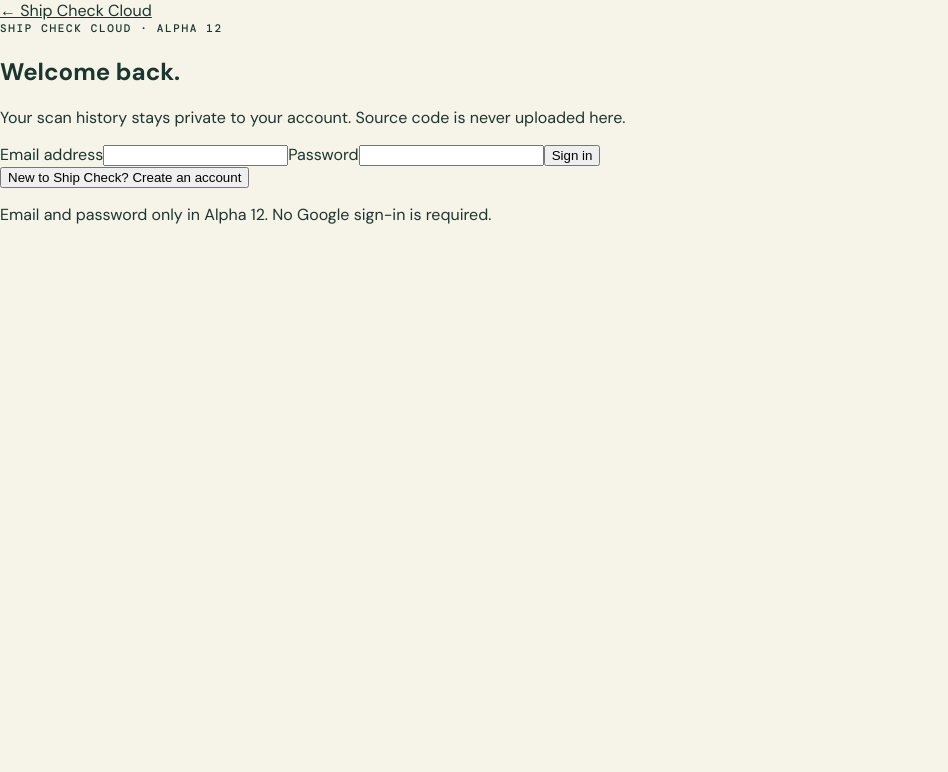
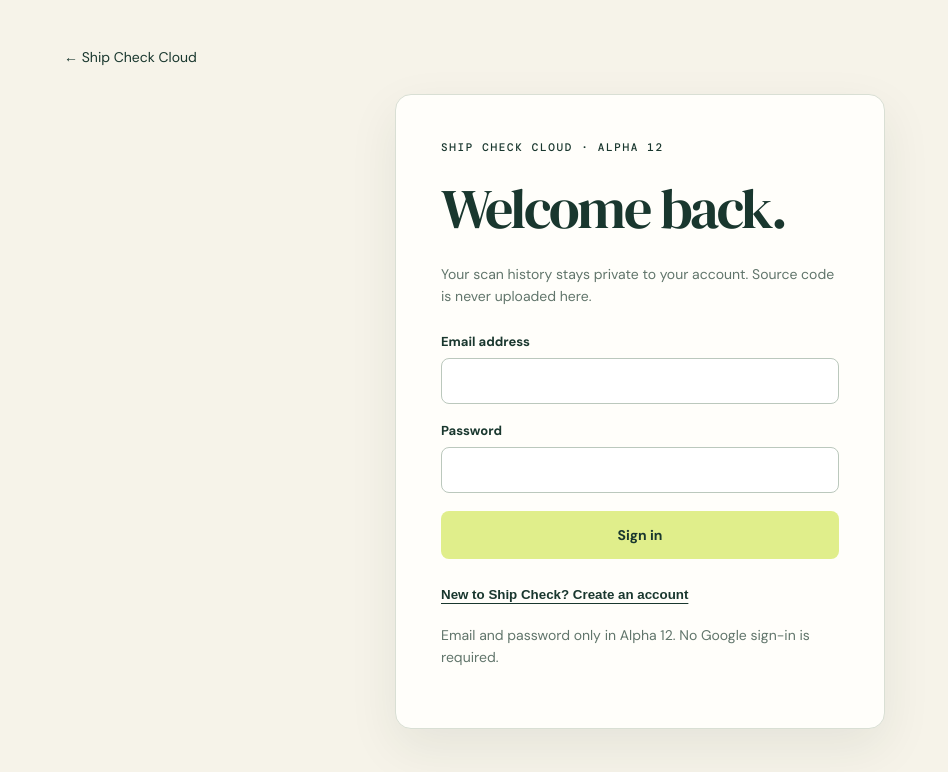
Before and after one commit to tomcwxyz/Ship-check, a Next.js app in the folder apps/cloud/: page /auth in a window 1280 px wide. Shown: the top 772 px of the page, without its empty margins (0-948 px from the left). Built offline with nearby package versions, Linux system fonts and the light colour scheme.

Commit message:
style(cloud): apply shared Ship Check visual language to login, dashboards and tokens

```diff
--- a/apps/cloud/app/globals.css
+++ b/apps/cloud/app/globals.css
@@ -82,3 +82,75 @@
 }
 @media (max-width: 430px) { .wordmark { font-size: 21px; } .masthead nav a:last-child { display: none; } }
 @media (prefers-reduced-motion: reduce) { html { scroll-behavior: auto; } }
+
+
+/* Alpha 12 auth, history and connection surfaces */
+.cloud-cta,.auth-primary,.token-controls button{
+  display:inline-flex;align-items:center;justify-content:center;
+  border:0;border-radius:8px;background:var(--lime);color:var(--ink);
+  padding:15px 22px;font:700 14px var(--font-sans);text-decoration:none;cursor:pointer;
+}
+.cloud-cta{margin-top:14px}
+.auth-primary:hover,.cloud-cta:hover,.token-controls button:hover{background:#d4e46e}
+.auth-primary:disabled,.token-controls button:disabled{opacity:.55;cursor:not-allowed}
+.auth-page{min-height:100vh;padding:6vh max(20px,5vw);display:grid;justify-items:center;align-content:start}
+.auth-back{justify-self:start;margin-bottom:28px;text-decoration:none;font-size:14px}
+.auth-card{width:min(100%,490px);padding:clamp(22px,5vw,45px);background:var(--paper);border:1px solid var(--line);border-radius:16px;box-shadow:var(--shadow)}
+.auth-card h1{font:400 clamp(36px,6vw,56px)/1.1 var(--font-serif);letter-spacing:-.04em;margin:23px 0}
+.auth-subtitle,.auth-help{color:var(--grey);font-size:14px;line-height:1.6}
+.auth-card form{display:grid;gap:18px;margin-top:25px}
+.auth-card label,.token-controls label{display:grid;gap:8px;font-size:13px;font-weight:700}
+.auth-card input,.token-controls input,.token-controls select{
+  width:100%;padding:12px;border:1px solid #bbc8bd;border-radius:8px;background:#fff;
+  color:var(--ink);font:15px var(--font-sans);min-width:0
+}
+.auth-card input:focus-visible,.token-controls input:focus-visible,.token-controls select:focus-visible{outline:3px solid #bce2c3}
+.auth-error{padding:12px;background:#fff2ef;color:#842b20;border-radius:6px;font-size:13px}
+.auth-switch{border:0;background:none;padding:8px 0;color:var(--ink);font-weight:700;cursor:pointer;text-decoration:underline;text-underline-offset:4px}
+.auth-card .auth-switch{margin-top:20px}
+.dashboard-intro{padding:70px 6% 44px}
+.dashboard-intro h1{font:400 clamp(56px,8vw,100px)/1.04 var(--font-serif);letter-spacing:-.05em;margin:24px 0}
+.dashboard-intro>p:not(.eyebrow){font-size:17px;line-height:1.65;color:var(--grey);max-width:820px}
+.dashboard-panel{padding:48px 6% 70px;border-top:1px solid var(--line)}
+.dashboard-panel .section-index{color:#58765a}
+.dashboard-panel h2{font:400 clamp(35px,4vw,55px)/1.1 var(--font-serif);margin:20px 0}
+.dashboard-panel>p:not(.section-index){color:var(--grey);line-height:1.6}
+.count-chip{display:inline-flex;align-items:center;justify-content:center;border-radius:999px;padding:4px 12px;font:600 16px var(--font-mono);background:#e4ecd6;vertical-align:middle}
+.project-grid{display:grid;grid-template-columns:repeat(2,minmax(0,1fr));gap:16px;margin-top:30px}
+.project-card{display:grid;align-content:start;gap:14px;background:var(--paper);border:1px solid var(--line);padding:27px;text-decoration:none;border-radius:14px}
+.project-card:hover{border-color:#7baf65;box-shadow:var(--shadow)}
+.project-card h3{font:400 31px/1.1 var(--font-serif);margin:0;overflow-wrap:anywhere}
+.project-card p,.project-card small{color:var(--grey);margin:0;line-height:1.5}
+.project-link{font-size:13px;font-weight:700}
+.dashboard-empty{background:var(--paper);padding:32px;border:1px solid var(--line);border-radius:12px;max-width:850px;line-height:1.6}
+.dashboard-empty code,.token-secret code{display:block;max-width:100%;overflow-wrap:anywhere;padding:12px;background:#edf1e6;border-radius:7px;margin:12px 0}
+.dashboard-empty a{font-weight:700}
+.token-controls{display:flex;align-items:end;gap:13px;flex-wrap:wrap;margin:26px 0}
+.token-controls label{flex:1;min-width:170px}
+.token-secret{background:#f0f6dd;border:1px solid #a9c27f;border-radius:10px;padding:20px;margin:18px 0;overflow-wrap:anywhere}
+.token-secret button{border:1px solid var(--ink);border-radius:7px;padding:9px 13px;background:#fff;cursor:pointer}
+.token-list{list-style:none;padding:0;display:grid;gap:12px;max-width:900px}
+.token-list li{display:flex;align-items:center;justify-content:space-between;gap:14px;padding:15px 0;border-top:1px solid var(--line)}
+.token-list li div{display:grid;gap:7px;overflow-wrap:anywhere}
+.token-list small{font:12px var(--font-mono);color:var(--grey);line-height:1.6}
+.token-list button{padding:9px 13px;border-radius:7px;border:1px solid var(--line);background:var(--paper);cursor:pointer}
+.history-stats{display:grid;grid-template-columns:repeat(4,minmax(0,1fr));gap:12px;margin-top:32px}
+.history-stats div{display:grid;gap:9px;padding:20px;border-radius:10px;background:#eff2ea}
+.history-stats b{font:400 36px var(--font-serif)}
+.history-stats span{font-size:12px;color:var(--grey)}
+.event-list{display:grid;gap:0;max-width:1100px}
+.event-item{display:flex;align-items:center;justify-content:space-between;gap:15px;padding:21px 0;border-top:1px solid var(--line)}
+.event-item div{display:grid;gap:8px}
+.event-item span,.event-item small{font-size:13px;color:var(--grey)}
+@media(max-width:800px){
+  .dashboard-intro,.dashboard-panel{padding-inline:5%}
+  .project-grid{grid-template-columns:1fr}
+  .history-stats{grid-template-columns:repeat(2,minmax(0,1fr))}
+  .event-item{align-items:start;flex-direction:column}
+  .masthead nav{align-items:center}
+}
+@media(max-width:430px){
+  .auth-card{padding:20px}
+  .history-stats div{padding:13px}
+  .history-stats b{font-size:28px}
+}
```
